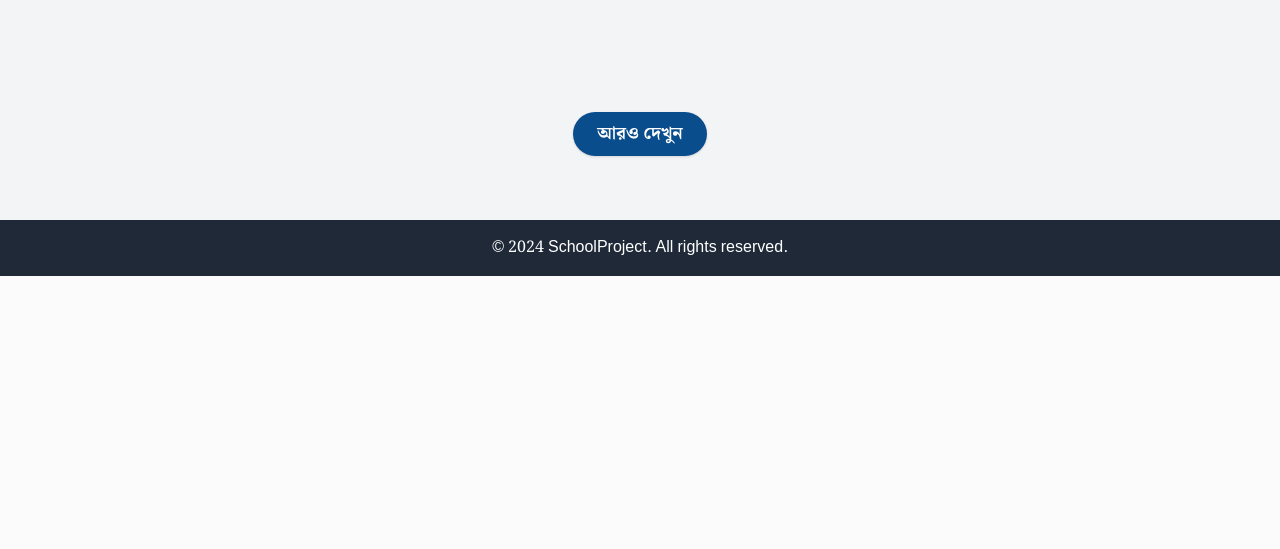
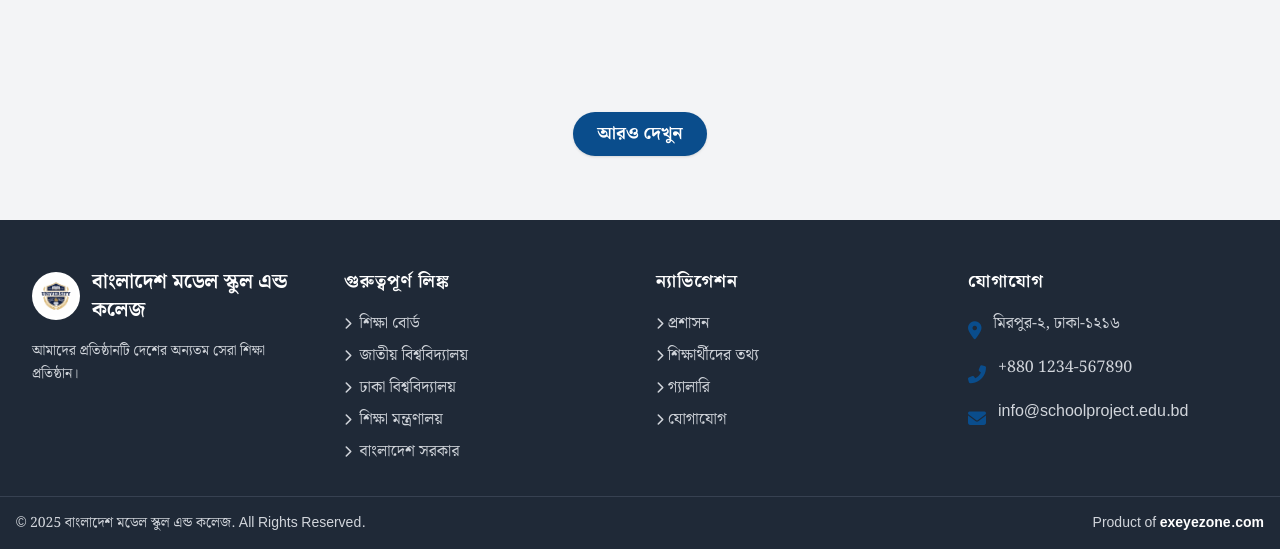
Before and after one commit to TahamidurTaief/School-Websit-MS-Django, a Django app: page / in a window 1280 px wide. Shown: the part 2985-3534 px from the top of the page. Before the commit the page ends 3261 px from the top, so only its background shows below. Run offline with Django 5.2, Linux system fonts and the light colour scheme; data comes from the database, SQL or seed files in the repository; some libraries are stand-ins or nearby versions.

Commit message:
add footer

```diff
--- a/template/website/base.html
+++ b/template/website/base.html
@@ -44,7 +44,11 @@
         </turbo-frame>
     </main>
 
-    {% include 'website/include/footer.html' %}
+    <div hx-get="{% url 'footer' %}" hx-trigger="load" hx-swap="outerHTML">
+        <!-- Placeholder while the footer loads -->
+        <div class="text-center p-4 bg-gray-800 text-white">Loading Footer...</div>
+    </div>
+
 
 </body>
 </html>
--- a/template/website/include/footer.html
+++ b/template/website/include/footer.html
@@ -1,5 +1,86 @@
-<footer class="bg-gray-800 text-white py-4 mt-10">
-    <div class="container mx-auto text-center">
-        &copy; 2024 SchoolProject. All rights reserved.
+{% load static %}
+<footer class="bg-gray-800 text-gray-300 pt-12">
+    <div class="container mx-auto max-w-7xl px-4 sm:px-6 lg:px-8">
+        <div class="grid grid-cols-1 md:grid-cols-2 lg:grid-cols-4 gap-8">
+
+            <!-- Column 1: School Info -->
+            <div class="md:col-span-2 lg:col-span-1">
+                {% if school_info %}
+                <a href="{% url 'home' %}" class="flex items-center mb-4">
+                    {% if school_info.logo %}
+                    <img src="{{ school_info.logo.url }}" alt="{{ school_info.name }} Logo" class="h-12 mr-3 bg-white p-1 rounded-full"/>
+                    {% endif %}
+                    <span class="text-xl font-bold text-white">{{ school_info.name }}</span>
+                </a>
+                <p class="text-sm leading-relaxed">
+                    {{ school_info.description|truncatewords:25 }}
+                </p>
+                {% endif %}
+                <div class="flex space-x-4 mt-6">
+                    {% if school_info.facebook_url %}<a href="{{ school_info.facebook_url }}" target="_blank" class="text-gray-400 hover:text-white transition-colors"><i class="fab fa-facebook-f text-xl"></i></a>{% endif %}
+                    {% if school_info.instagram_url %}<a href="{{ school_info.instagram_url }}" target="_blank" class="text-gray-400 hover:text-white transition-colors"><i class="fab fa-instagram text-xl"></i></a>{% endif %}
+                    {% if school_info.youtube_url %}<a href="{{ school_info.youtube_url }}" target="_blank" class="text-gray-400 hover:text-white transition-colors"><i class="fab fa-youtube text-xl"></i></a>{% endif %}
+                    {% if school_info.linkedin_url %}<a href="{{ school_info.linkedin_url }}" target="_blank" class="text-gray-400 hover:text-white transition-colors"><i class="fab fa-linkedin-in text-xl"></i></a>{% endif %}
+                </div>
+            </div>
+
+            <!-- Column 2: Quick Links -->
+            <div>
+                <h3 class="text-lg font-semibold text-white mb-4 tracking-wider">গুরুত্বপূর্ণ লিঙ্ক</h3>
+                <ul class="space-y-2">
+                    {% if footer_links %}
+                        {% for link in footer_links %}
+                        <li><a href="{{ link.url }}" target="_blank" class="hover:text-white transition-colors flex items-center gap-2"><i class="fas fa-chevron-right text-xs"></i>{{ link.title }}</a></li>
+                        {% endfor %}
+                    {% else %}
+                        <li><a href="{% url 'about' %}" class="hover:text-white transition-colors"><i class="fas fa-chevron-right text-xs"></i> আমাদের সম্পর্কে</a></li>
+                        <li><a href="{% url 'notice_list' %}" class="hover:text-white transition-colors"><i class="fas fa-chevron-right text-xs"></i> নোটিশ বোর্ড</a></li>
+                        <li><a href="{% url 'result_list' %}" class="hover:text-white transition-colors"><i class="fas fa-chevron-right text-xs"></i> ফলাফল</a></li>
+                    {% endif %}
+                </ul>
+            </div>
+
+            <!-- Column 3: Navigation -->
+            <div>
+                <h3 class="text-lg font-semibold text-white mb-4 tracking-wider">ন্যাভিগেশন</h3>
+                <ul class="space-y-2">
+                    <li><a href="{% url 'administration' %}" class="hover:text-white transition-colors"><i class="fas fa-chevron-right text-xs"></i> প্রশাসন</a></li>
+                    <li><a href="{% url 'students' %}" class="hover:text-white transition-colors"><i class="fas fa-chevron-right text-xs"></i> শিক্ষার্থীদের তথ্য</a></li>
+                    <li><a href="{% url 'gallery_list' %}" class="hover:text-white transition-colors"><i class="fas fa-chevron-right text-xs"></i> গ্যালারি</a></li>
+                    <li><a href="{% url 'contact' %}" class="hover:text-white transition-colors"><i class="fas fa-chevron-right text-xs"></i> যোগাযোগ</a></li>
+                </ul>
+            </div>
+
+            <!-- Column 4: Contact Info -->
+            <div>
+                <h3 class="text-lg font-semibold text-white mb-4 tracking-wider">যোগাযোগ</h3>
+                {% if school_info %}
+                <ul class="space-y-3">
+                    <li class="flex items-start gap-3">
+                        <i class="fas fa-map-marker-alt mt-1 text-lg text-[var(--color-primary)]"></i>
+                        <span>{{ school_info.address }}</span>
+                    </li>
+                    <li class="flex items-start gap-3">
+                        <i class="fas fa-phone-alt mt-1 text-lg text-[var(--color-primary)]"></i>
+                        <span>{{ school_info.phone }}</span>
+                    </li>
+                    <li class="flex items-start gap-3">
+                        <i class="fas fa-envelope mt-1 text-lg text-[var(--color-primary)]"></i>
+                        <span>{{ school_info.email }}</span>
+                    </li>
+                </ul>
+                {% endif %}
+            </div>
+        </div>
+    </div>
+
+    <!-- Bottom Bar with Credit -->
+    <div class="mt-8 border-t border-gray-700">
+        <div class="container mx-auto max-w-7xl px-4 py-4 flex flex-col sm:flex-row justify-between items-center text-sm">
+            <p>&copy; {% now "Y" %} {{ school_info.name|default:"Your School" }}. All Rights Reserved.</p>
+            <p class="mt-2 sm:mt-0">
+                Product of <a href="https://www.exeyezone.com" target="_blank" rel="noopener noreferrer" class="font-semibold text-white hover:underline">exeyezone.com</a>
+            </p>
+        </div>
     </div>
 </footer>
--- a/web/urls.py
+++ b/web/urls.py
@@ -33,6 +33,8 @@ urlpatterns = [
     path('filter-facilities/', filter_facilities, name='filter_facilities'),
     path('contact/', contact, name='contact'),
     path('contact/submit/', submit_contact_message, name='submit_contact_message'),
+
+    path('footer/', footer_view, name='footer'),
 ]
 
 if settings.DEBUG:
--- a/web/views.py
+++ b/web/views.py
@@ -651,3 +651,22 @@ def submit_contact_message(request):
         message=message
     )
     return JsonResponse({'success': True, 'message': 'আপনার বার্তা সফলভাবে পাঠানো হয়েছে!'}, status=201)
+
+
+
+
+# --- NEW DEDICATED FOOTER VIEW ---
+def footer_view(request):
+    """
+    This view fetches all the data needed for the footer component.
+    """
+    # The school_info object is already available everywhere via context processor,
+    # but fetching it here ensures the footer can be loaded independently if needed.
+    school_info = SchoolInfo.objects.first()
+    important_links = ImportantLink.objects.filter(is_active=True).order_by('order')[:5]
+
+    context = {
+        'school_info': school_info,
+        'footer_links': important_links,
+    }
+    return render(request, 'website/include/footer.html', context)
```
Also changed, not shown: requirements.txt (+32 -5 lines).
